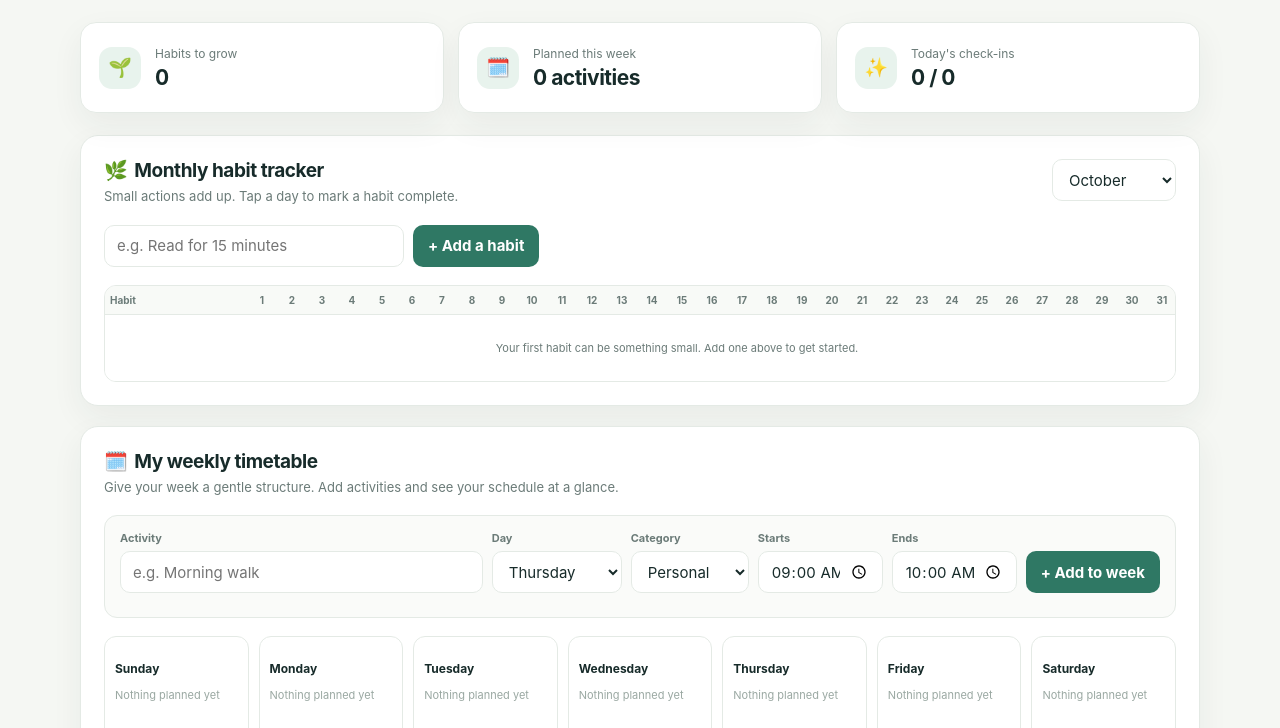
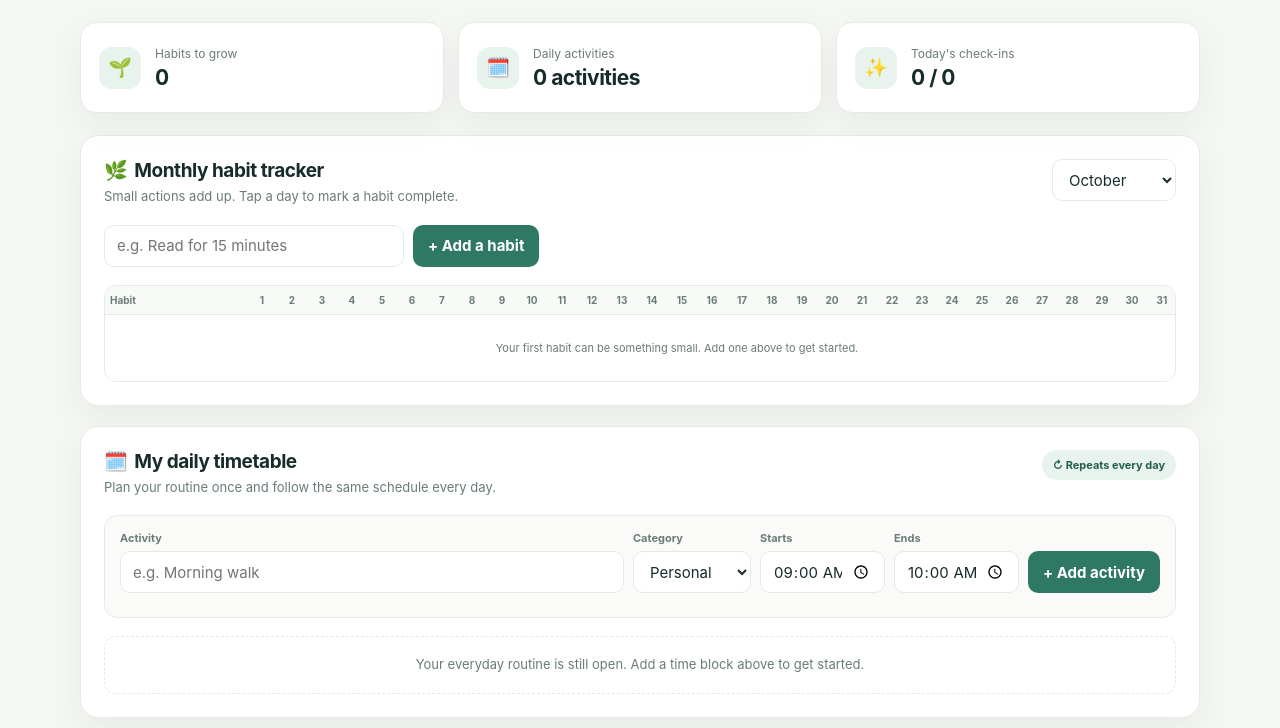
Before and after one commit to Sanketbacchanna/Habit-Tracker, a plain HTML site: page index.html in a window 1280 px wide. Shown: the part 224-952 px from the top of the page. Drawn offline with Linux system fonts and the light colour scheme.

Commit message:
Make timetable repeat every day
Co-authored-by: Copilot <223556219+Copilot@users.noreply.github.com>

```diff
--- a/index.html
+++ b/index.html
@@ -116,13 +116,10 @@ h1 { margin-bottom: 8px; font-size: clamp(29px, 4vw, 42px); letter-spacing: -1.7
 .schedule-form .select-field { width: 100%; min-width: 118px; }
 .schedule-form .time-field { width: 125px; }
 .schedule-form .primary-button { white-space: nowrap; }
-.schedule-grid { display: grid; grid-template-columns: repeat(7, minmax(0, 1fr)); gap: 10px; }
-.day-column { min-height: 164px; padding: 12px 10px; border: 1px solid var(--line); border-radius: 12px; background: #fff; }
-.day-heading { display: flex; align-items: center; justify-content: space-between; gap: 6px; margin-bottom: 11px; color: var(--ink); font-size: 12px; font-weight: 750; }
-.day-count { color: var(--muted); font-size: 10px; font-weight: 600; }
-.schedule-empty { margin: 0; color: #9aa8a2; font-size: 11px; line-height: 1.5; }
-.schedule-item { position: relative; margin-bottom: 8px; padding: 9px 8px; border-radius: 9px; background: var(--green-pale); }
-.schedule-item:last-child { margin-bottom: 0; }
+.daily-repeat { flex: 0 0 auto; padding: 8px 11px; border-radius: 999px; background: var(--green-pale); color: var(--green-dark); font-size: 11px; font-weight: 750; }
+.schedule-list { display: grid; grid-template-columns: repeat(auto-fill, minmax(190px, 1fr)); gap: 10px; }
+.schedule-empty { grid-column: 1 / -1; margin: 0; padding: 18px; border: 1px dashed var(--line); border-radius: 12px; color: var(--muted); font-size: 13px; line-height: 1.5; text-align: center; }
+.schedule-item { position: relative; min-height: 84px; margin-bottom: 0; padding: 13px; border: 1px solid #dcebe2; border-radius: 9px; background: var(--green-pale); }
 .schedule-time { display: block; margin-bottom: 4px; color: var(--green-dark); font-size: 10px; font-weight: 750; }
 .schedule-activity { display: block; padding-right: 14px; overflow-wrap: anywhere; color: var(--ink); font-size: 11px; font-weight: 700; line-height: 1.35; }
 .schedule-category { display: inline-block; margin-top: 5px; color: var(--muted); font-size: 9px; }
@@ -133,10 +130,6 @@ h1 { margin-bottom: 8px; font-size: clamp(29px, 4vw, 42px); letter-spacing: -1.7
 .chart-wrap { overflow-x: auto; }
 #chart { display: block; width: 100%; min-width: 640px; height: 280px; border-radius: 12px; background: #fbfcfa; cursor: crosshair; }
 .chart-hint { margin: 10px 0 0; color: var(--muted); font-size: 11px; }
-
-@media (max-width: 850px) {
-  .schedule-grid { grid-template-columns: repeat(4, minmax(0, 1fr)); }
-}
 
 @media (max-width: 620px) {
   .app-shell { width: min(100% - 24px, 520px); padding-top: 17px; }
@@ -154,12 +147,7 @@ h1 { margin-bottom: 8px; font-size: clamp(29px, 4vw, 42px); letter-spacing: -1.7
   .schedule-name, .schedule-form .form-message { grid-column: 1 / -1; }
   .schedule-form .time-field { width: 100%; }
   .schedule-form .primary-button { width: 100%; }
-  .schedule-grid { grid-template-columns: repeat(2, minmax(0, 1fr)); }
-  .day-column { min-height: 145px; }
-}
-
-@media (max-width: 360px) {
-  .schedule-grid { grid-template-columns: 1fr; }
+  .schedule-list { grid-template-columns: 1fr; }
 }
 </style>
 </head>
@@ -189,7 +177,7 @@ h1 { margin-bottom: 8px; font-size: clamp(29px, 4vw, 42px); letter-spacing: -1.7
     </article>
     <article class="summary-card">
       <span class="summary-icon" aria-hidden="true">🗓️</span>
-      <div><p class="summary-label">Planned this week</p><p class="summary-value" id="scheduleCount">0 activities</p></div>
+      <div><p class="summary-label">Daily activities</p><p class="summary-value" id="scheduleCount">0 activities</p></div>
     </article>
     <article class="summary-card">
       <span class="summary-icon" aria-hidden="true">✨</span>
@@ -224,19 +212,16 @@ h1 { margin-bottom: 8px; font-size: clamp(29px, 4vw, 42px); letter-spacing: -1.7
   <section class="panel" aria-labelledby="scheduleTitle">
     <div class="panel-heading">
       <div>
-        <h2 class="panel-title" id="scheduleTitle"><span class="section-icon" aria-hidden="true">🗓️</span>My weekly timetable</h2>
-        <p class="panel-description">Give your week a gentle structure. Add activities and see your schedule at a glance.</p>
+        <h2 class="panel-title" id="scheduleTitle"><span class="section-icon" aria-hidden="true">🗓️</span>My daily timetable</h2>
+        <p class="panel-description">Plan your routine once and follow the same schedule every day.</p>
       </div>
+      <span class="daily-repeat">↻ Repeats every day</span>
     </div>
 
     <form class="schedule-form" id="scheduleForm">
       <div class="form-field schedule-name">
         <label for="activityInput">Activity</label>
         <input class="field" id="activityInput" type="text" placeholder="e.g. Morning walk" maxlength="60" required>
-      </div>
-      <div class="form-field">
-        <label for="daySelect">Day</label>
-        <select class="select-field" id="daySelect"></select>
       </div>
       <div class="form-field">
         <label for="categorySelect">Category</label>
@@ -252,10 +237,10 @@ h1 { margin-bottom: 8px; font-size: clamp(29px, 4vw, 42px); letter-spacing: -1.7
         <label for="endTime">Ends</label>
         <input class="field time-field" id="endTime" type="time" value="10:00" required>
       </div>
-      <button class="primary-button" type="submit">+ Add to week</button>
+      <button class="primary-button" type="submit">+ Add activity</button>
       <p class="form-message" id="scheduleMessage" role="status" aria-live="polite"></p>
     </form>
-    <div class="schedule-grid" id="scheduleGrid" aria-live="polite"></div>
+    <div class="schedule-list" id="scheduleList" aria-live="polite"></div>
   </section>
 
   <section class="panel sleep-panel" aria-labelledby="sleepTitle">
@@ -272,14 +257,17 @@ h1 { margin-bottom: 8px; font-size: clamp(29px, 4vw, 42px); letter-spacing: -1.7
 
 <script>
 const months = ["January", "February", "March", "April", "May", "June", "July", "August", "September", "October", "November", "December"];
-const weekDays = ["Sunday", "Monday", "Tuesday", "Wednesday", "Thursday", "Friday", "Saturday"];
 const monthSelect = document.getElementById("monthSelect");
 const habitInput = document.getElementById("habitInput");
 const scheduleForm = document.getElementById("scheduleForm");
 const scheduleMessage = document.getElementById("scheduleMessage");
 let currentMonth = new Date().getMonth();
 let habits = [];
-let schedule = JSON.parse(localStorage.getItem("habitly_schedule")) || [];
+const storedSchedule = JSON.parse(localStorage.getItem("habitly_schedule")) || [];
+let schedule = storedSchedule.map(({ day, ...item }) => item);
+if (storedSchedule.some(item => Object.hasOwn(item, "day"))) {
+  localStorage.setItem("habitly_schedule", JSON.stringify(schedule));
+}
 
 months.forEach((month, index) => {
   const option = document.createElement("option");
@@ -289,13 +277,6 @@ months.forEach((month, index) => {
 });
 monthSelect.value = currentMonth;
 
-weekDays.forEach((day, index) => {
-  const option = document.createElement("option");
-  option.value = index;
-  option.textContent = day;
-  document.getElementById("daySelect").appendChild(option);
-});
-document.getElementById("daySelect").value = new Date().getDay();
 document.getElementById("todayLabel").textContent = new Intl.DateTimeFormat(undefined, {
   weekday: "long", month: "long", day: "numeric"
 }).format(new Date());
@@ -410,34 +391,23 @@ function saveSchedule() {
 }
 
 function renderSchedule() {
-  const grid = document.getElementById("scheduleGrid");
-  grid.innerHTML = "";
-
-  weekDays.forEach((day, dayIndex) => {
-    const dayItems = schedule
-      .filter(item => item.day === dayIndex)
-      .sort((first, second) => first.start.localeCompare(second.start));
-    const column = document.createElement("section");
-    column.className = "day-column";
-    column.setAttribute("aria-label", `${day} schedule`);
-    const itemsHtml = dayItems.length
-      ? dayItems.map(item => `<article class="schedule-item">
+  const list = document.getElementById("scheduleList");
+  const dailyItems = schedule.sort((first, second) => first.start.localeCompare(second.start));
+  list.innerHTML = dailyItems.length
+    ? dailyItems.map(item => `<article class="schedule-item">
         <span class="schedule-time">${escapeHtml(item.start)} – ${escapeHtml(item.end)}</span>
         <span class="schedule-activity">${escapeHtml(item.activity)}</span>
         <span class="schedule-category">${escapeHtml(item.category)}</span>
-            <button class="schedule-delete" type="button" aria-label="Remove ${escapeHtml(item.activity)} from ${day}">×</button>
+        <button class="schedule-delete" type="button" aria-label="Remove ${escapeHtml(item.activity)}">×</button>
       </article>`).join("")
-      : `<p class="schedule-empty">Nothing planned yet</p>`;
-    column.innerHTML = `<h3 class="day-heading">${day}<span class="day-count">${dayItems.length || ""}</span></h3>${itemsHtml}`;
-      column.querySelectorAll(".schedule-delete").forEach((button, index) => {
-        button.dataset.scheduleId = dayItems[index].id;
-      });
-      grid.appendChild(column);
+    : `<p class="schedule-empty">Your everyday routine is still open. Add a time block above to get started.</p>`;
+  list.querySelectorAll(".schedule-delete").forEach((button, index) => {
+    button.dataset.scheduleId = dailyItems[index].id;
   });
   updateSummary();
 }
 
-document.getElementById("scheduleGrid").addEventListener("click", event => {
+document.getElementById("scheduleList").addEventListener("click", event => {
   if (!(event.target instanceof Element)) return;
   const deleteButton = event.target.closest(".schedule-delete");
   if (deleteButton) deleteScheduleItem(deleteButton.dataset.scheduleId);
@@ -446,7 +416,6 @@ document.getElementById("scheduleGrid").addEventListener("click", event => {
 scheduleForm.addEventListener("submit", event => {
   event.preventDefault();
   const activity = document.getElementById("activityInput").value.trim();
-  const day = Number(document.getElementById("daySelect").value);
   const start = document.getElementById("startTime").value;
   const end = document.getElementById("endTime").value;
   const category = document.getElementById("categorySelect").value;
@@ -457,20 +426,15 @@ scheduleForm.addEventListener("submit", event => {
     return;
   }
 
-  const overlaps = schedule.some(item =>
-    item.day === day && start < item.end && end > item.start
-  );
+  const overlaps = schedule.some(item => start < item.end && end > item.start);
   if (overlaps) {
-    scheduleMessage.textContent = "That time overlaps another activity on this day.";
+    scheduleMessage.textContent = "That time overlaps another activity in your daily routine.";
     return;
   }
 
-  schedule.push({ id: crypto.randomUUID(), activity, day, start, end, category });
+  schedule.push({ id: crypto.randomUUID(), activity, start, end, category });
   saveSchedule();
   scheduleForm.reset();
-  document.getElementById("daySelect").value = day;
-  document.getElementById("startTime").value = start;
-  document.getElementById("endTime").value = end;
   renderSchedule();
   document.getElementById("activityInput").focus();
 });
--- a/sw.js
+++ b/sw.js
@@ -1,4 +1,4 @@
-const CACHE_NAME = "habit-v4";
+const CACHE_NAME = "habit-v5";
 const APP_SHELL = [
   "./",
   "./index.html",
```
Also changed, not shown: 1 other file. Lines whose indentation alone changed are shown as unchanged.
